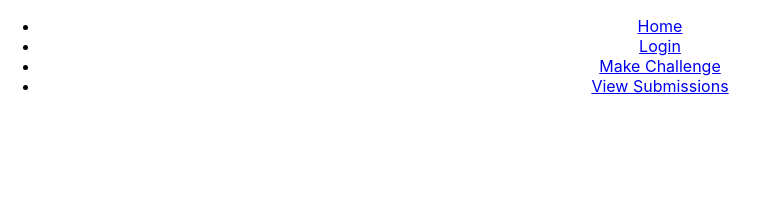
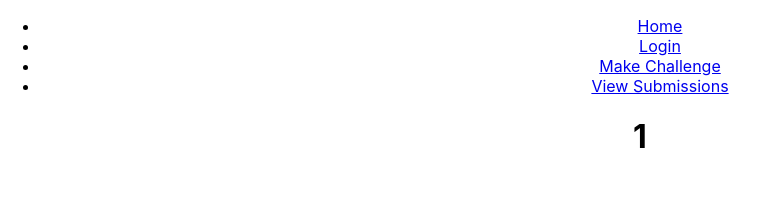
Before and after one commit to hugomilosz/ChallengerApp, a React (Create React App) app: page /search/1 in a window 1280 px wide. Shown: the top 207 px of the page, without its empty margins (0-769 px from the left). Built offline with nearby package versions, Linux system fonts and the light colour scheme.

Commit message:
Add search page and safe redirecting

```diff
--- a/src/App.tsx
+++ b/src/App.tsx
@@ -1,5 +1,5 @@
 import React from 'react';
-import { Route, Routes } from 'react-router-dom';
+import { Navigate, Route, Routes } from 'react-router-dom';
 import './App.css';
 import Login from './pages/Login';
 import MakeChallenge from './pages/MakeChallenge';
@@ -8,6 +8,7 @@ import NavBar from './NavBar'
 import ViewChallenge from './pages/ViewChallenge';
 import ViewSubmissions from './pages/ViewSubmissions';
 import UploadSubmission from './pages/UploadSubmission';
+import Search from './pages/Search'
 
 function App() {
   return (
@@ -20,8 +21,10 @@ function App() {
         <Route path="/viewChallenge" element={<ViewChallenge />} />
         <Route path="/viewSubmissions" element={<ViewSubmissions />} />
         <Route path="/uploadSubmission" element={<UploadSubmission />} />
+        <Route path="/search/:query" element={<Search />} />;
+        <Route path='*' element={<Navigate to="/" />} />
       </Routes>
-    </div>
+    </div >
   );
 }
 
--- /dev/null
+++ b/src/pages/Search.tsx
@@ -0,0 +1,18 @@
+import React from "react";
+import { useParams, useNavigate } from "react-router-dom";
+
+export default function Search() {
+  const navigate = useNavigate();
+
+  const { query } = useParams();
+
+  console.log(query);
+
+  // if (query === undefined) {
+  //   navigate("/");
+  // }
+
+  return (
+    <h1>{query}</h1>
+  )
+}
--- a/src/pages/SearchBar.tsx
+++ b/src/pages/SearchBar.tsx
@@ -1,6 +1,9 @@
 import React from "react";
+import { useNavigate } from "react-router-dom";
 
 export default function SearchBar() {
+  const navigate = useNavigate();
+
   const handleSubmit = async (event: React.SyntheticEvent) => {
     event.preventDefault();
 
@@ -8,7 +11,11 @@ export default function SearchBar() {
       searchText: { value: string }
     };
 
-    alert(target.searchText.value);
+    if (target.searchText.value.trim() != "") {
+      navigate("/search/" + encodeURI(target.searchText.value));
+    } else {
+      alert("Please enter a search query");
+    }
   }
 
   return (
```
